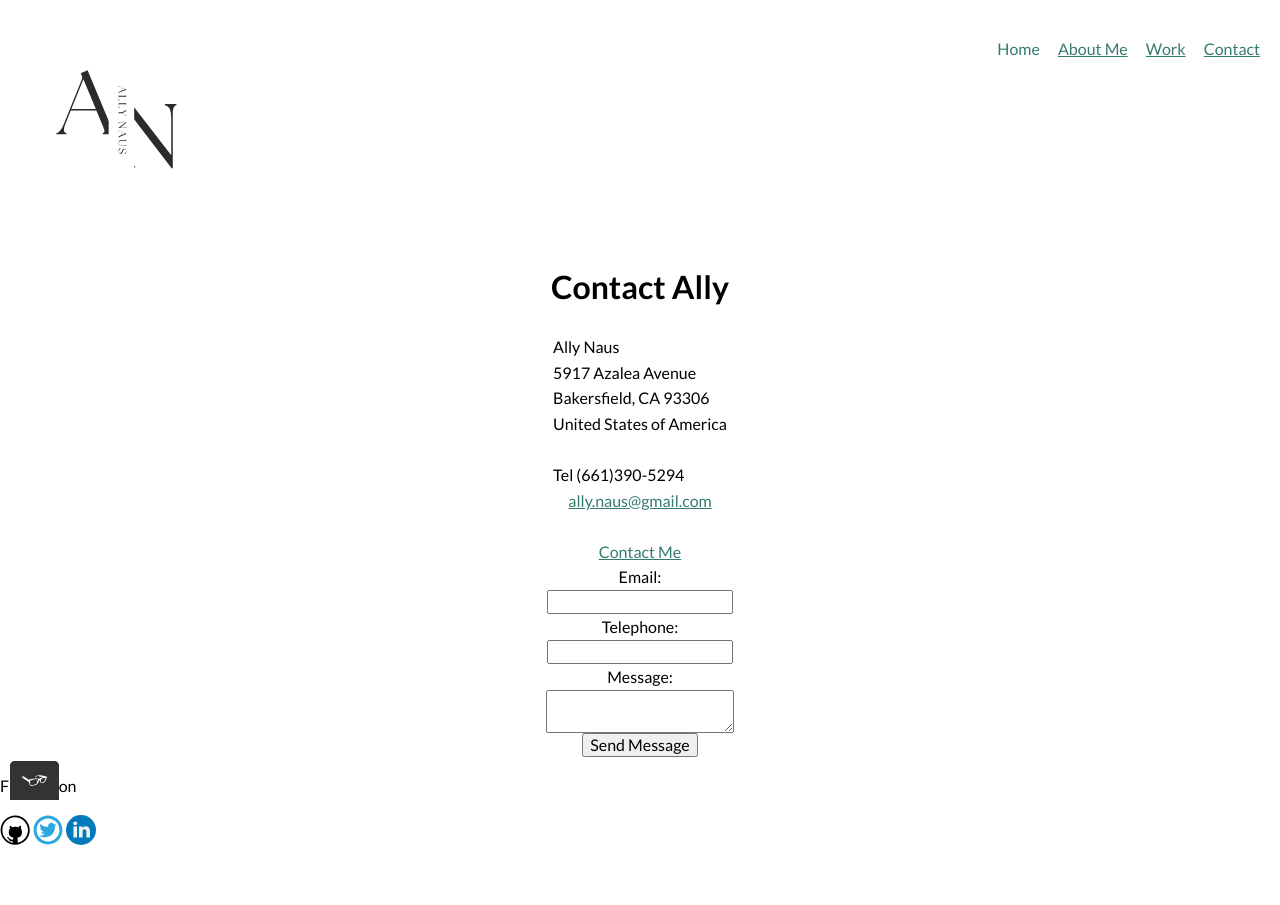
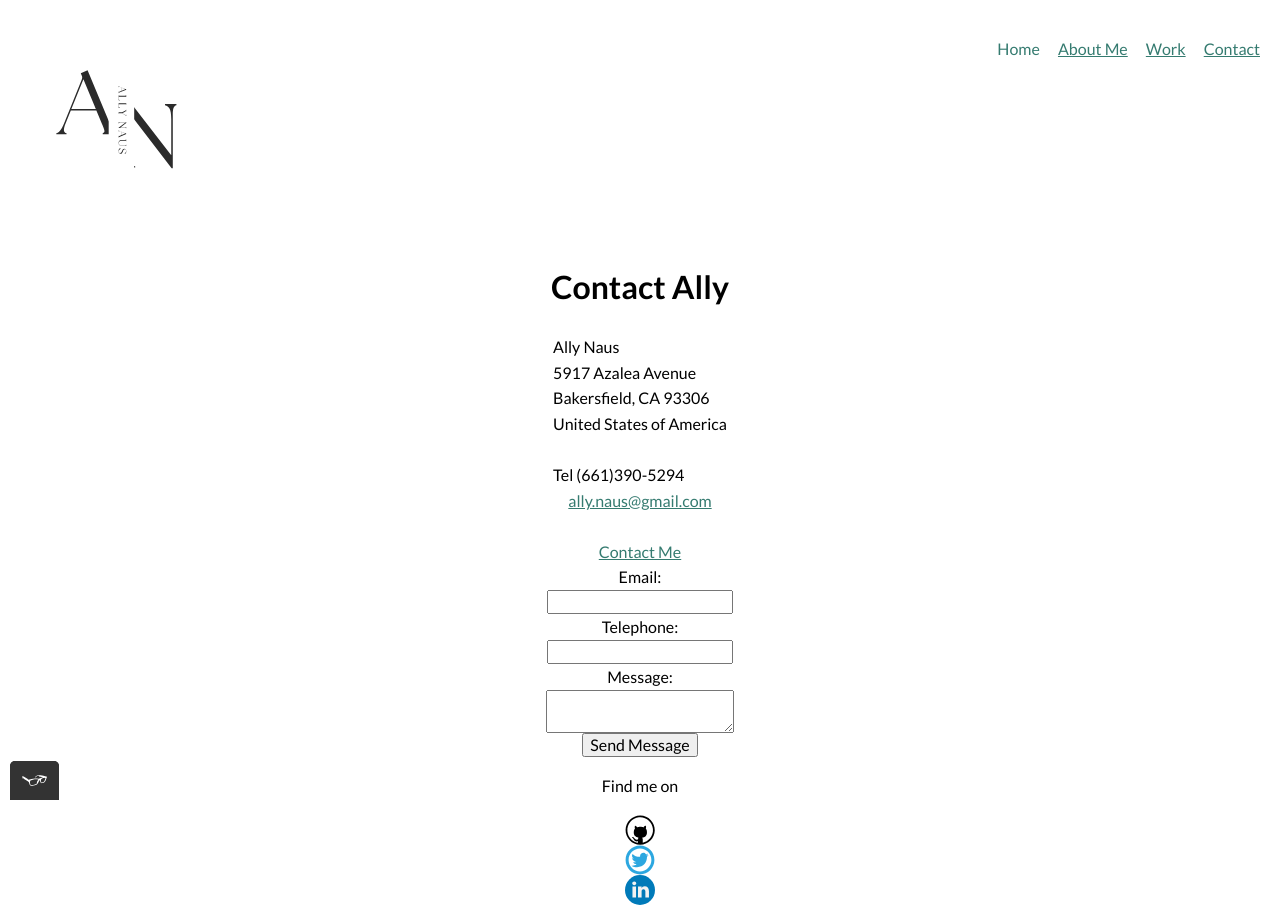
Before and after one commit to allynaus/portfolio-website, a plain HTML site: page contact.html in a window 1280 px wide. Before the commit the page ends 851 px from the top, so only its background shows below. Drawn offline with nearby package versions, Linux system fonts and the light colour scheme.

Commit message:
CSS applied to last div
Applied the CSS to the final div in order to center the social media logos

```diff
--- a/contact.html
+++ b/contact.html
@@ -58,7 +58,7 @@
     <textarea maxlength="240" required></textarea>
     <input type="submit" value="Send Message">
 </form>
-            <div>
+            <div class="profile">
              <p>Find me on</p>
              <img src="img/github_icon.svg" alt="Github">
              <img src="img/twitter_icon.svg" alt="Twitter">
```
